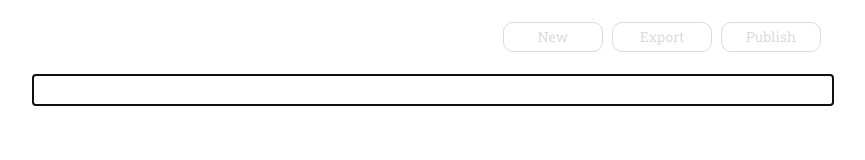
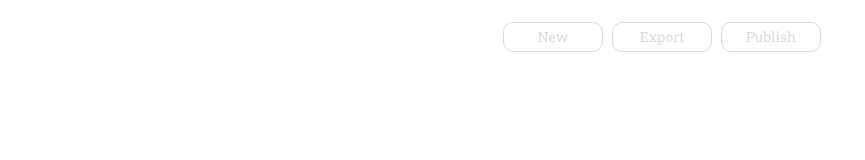
Before and after one commit to davidmerfield/Wall, a plain HTML site: page index.html in a window 1280 px wide. Shown: the whole page, without its empty margins (207-1072 px from the left). Drawn offline with Linux system fonts and the light colour scheme.

Commit message:
Remove outline from inputs on focus

```diff
--- a/css/style.css
+++ b/css/style.css
@@ -89,3 +89,11 @@ blockquote{
 #file-contents {
     margin-top: 10px;
 }
+
+input:focus,
+select:focus,
+textarea:focus,
+button:focus,
+[contenteditable="true"]:focus {
+    outline: none;
+}
```
